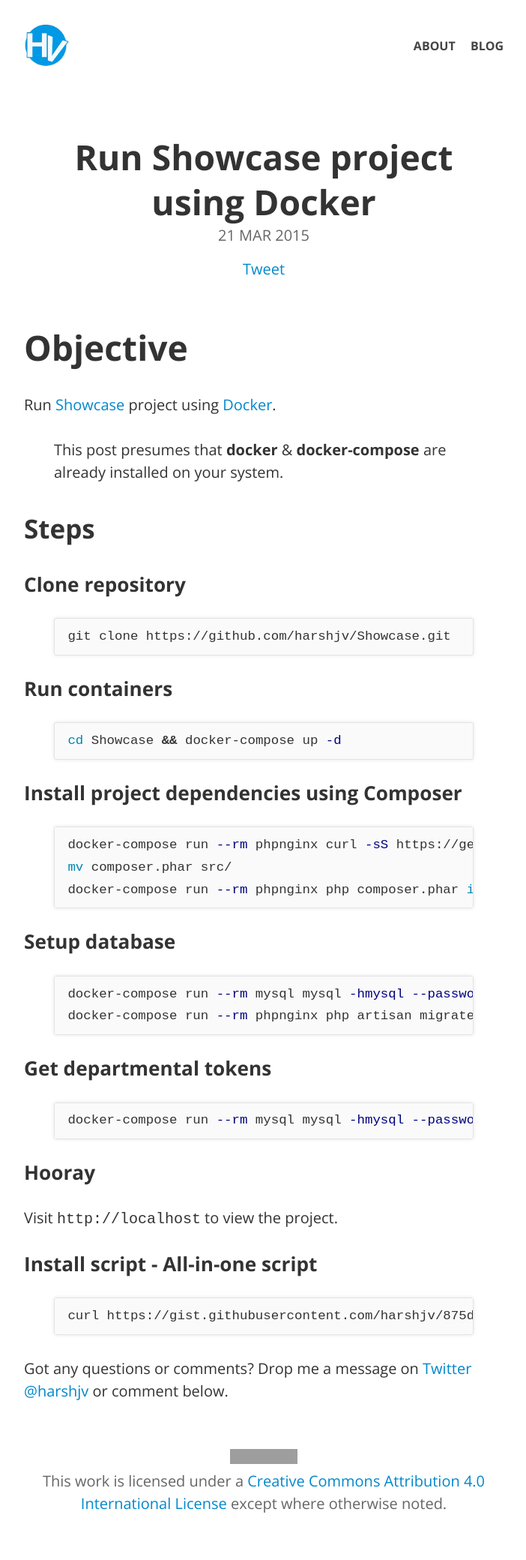
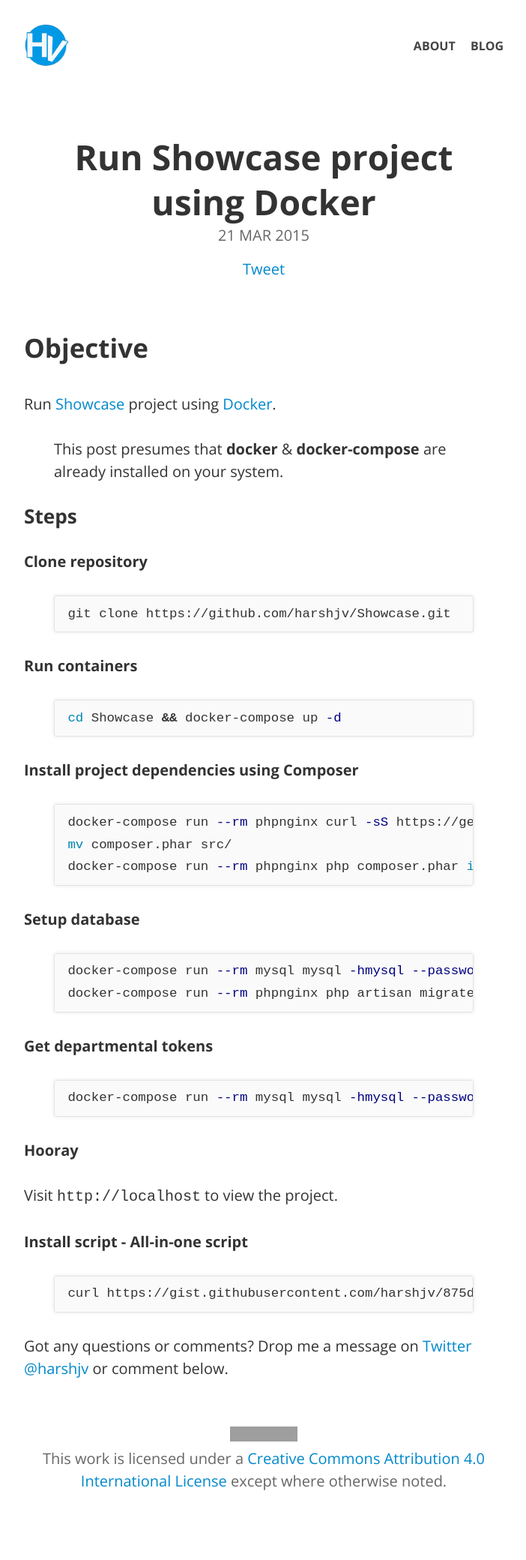
Before and after one commit to hbcbh1999/harshjv.github.io, a Jekyll site: the page built from _posts/2015-03-21-run-showcase-project-using-docker.md, in a window 1280 px wide. Shown: the whole page at 75% size, without its empty margins (288-990 px from the left). Built offline with Jekyll 4.4.1, drawn with Linux system fonts in a browser that asks for light colours; Markdown is read by kramdown in place of the engine named in the settings; comment, search, counter and statistics services are not loaded; after the commit the page ends 2050 px from its top, so only the background shows below that; grey boxes are pictures that could not be loaded.

```diff
--- a/_posts/2015-03-21-run-showcase-project-using-docker.md
+++ b/_posts/2015-03-21-run-showcase-project-using-docker.md
@@ -8,29 +8,29 @@ categories:
   - open source
 ---
 
-# Objective
+## Objective
 
 Run [Showcase](https://github.com/harshjv/Showcase "Showcase") project using [Docker](http://www.docker.com "Docker").
 
 > This post presumes that **docker** & **docker-compose** are already installed on your system.
 
-## Steps
+### Steps
 
-### Clone repository
+#### Clone repository
 
 {% highlight bash %}
 git clone https://github.com/harshjv/Showcase.git
 {% endhighlight %}
 
 
-### Run containers
+#### Run containers
 
 {% highlight bash %}
 cd Showcase && docker-compose up -d
 {% endhighlight %}
 
 
-### Install project dependencies using Composer
+#### Install project dependencies using Composer
 
 {% highlight bash %}
 docker-compose run --rm phpnginx curl -sS https://getcomposer.org/installer | php
@@ -39,7 +39,7 @@ docker-compose run --rm phpnginx php composer.phar install
 {% endhighlight %}
 
 
-### Setup database
+#### Setup database
 
 {% highlight bash %}
 docker-compose run --rm mysql mysql -hmysql --password=root -e "create database showcase;"
@@ -47,19 +47,19 @@ docker-compose run --rm phpnginx php artisan migrate --seed
 {% endhighlight %}
 
 
-### Get departmental tokens
+#### Get departmental tokens
 
 {% highlight bash %}
 docker-compose run --rm mysql mysql -hmysql --password=root -e "use showcase; select * from departments;"
 {% endhighlight %}
 
 
-### Hooray
+#### Hooray
 
 Visit `http://localhost` to view the project.
 
 
-### Install script - All-in-one script
+#### Install script - All-in-one script
 
 {% highlight bash %}
 curl https://gist.githubusercontent.com/harshjv/875db02e8f8d3a09090f/raw/1ea72fd0ad6a0b00e4c9e7d1a47a04a75be4cbda/install.sh | bash
```
